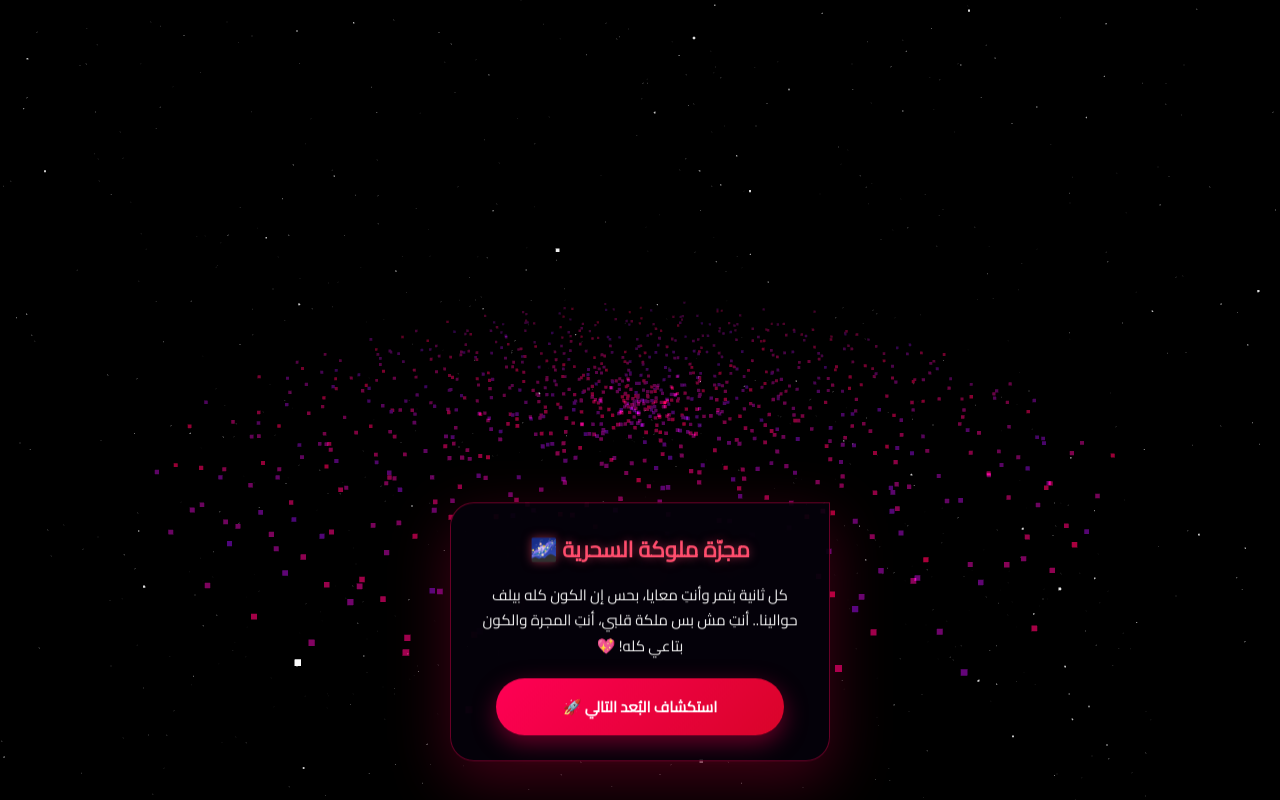
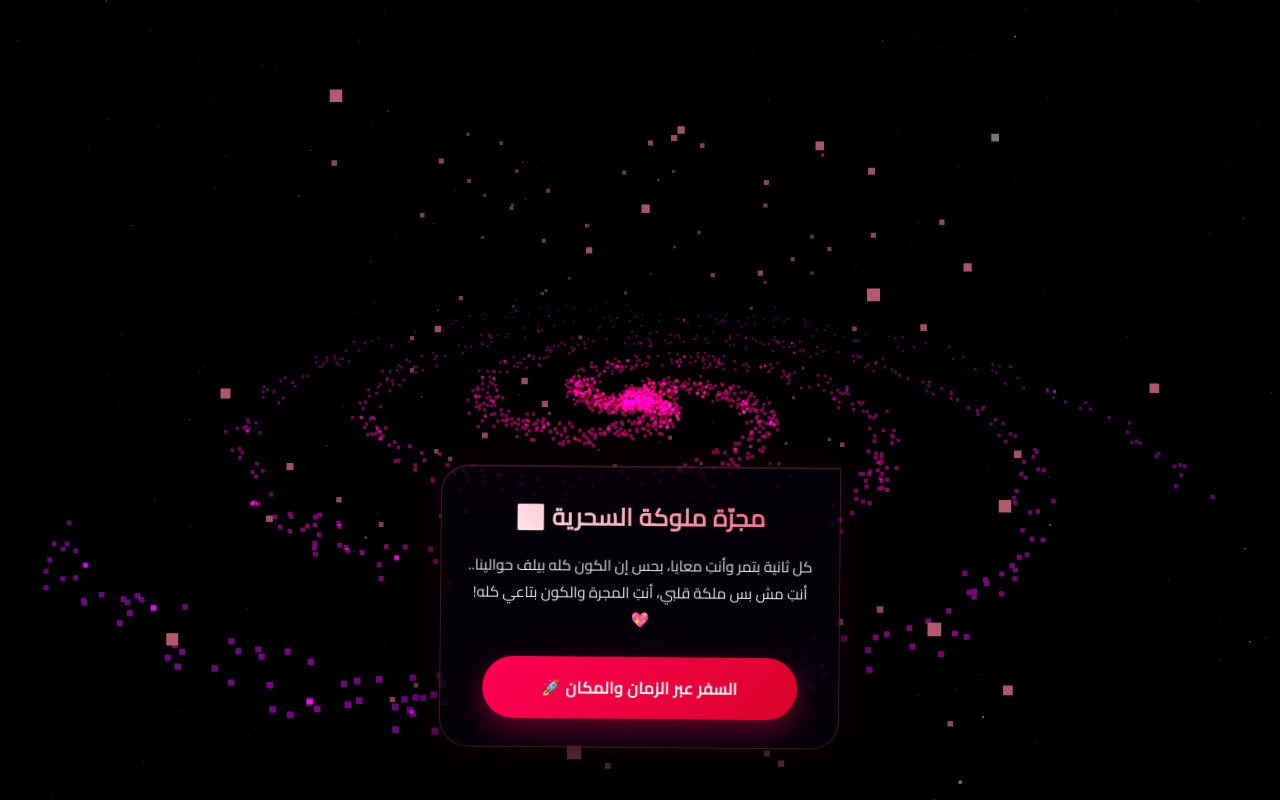
Before and after one commit to j8n49g5nzb-pixel/-, a plain HTML site: page index.html in a window 1280 px wide. Drawn offline with nearby package versions, Linux system fonts and the light colour scheme; animation ran at ten frames a second.

Commit message:
Update index.html

```diff
--- a/index.html
+++ b/index.html
@@ -3,7 +3,7 @@
 <head>
     <meta charset="UTF-8">
     <meta name="viewport" content="width=device-width, initial-scale=1.0, maximum-scale=1.0, user-scalable=no">
-    <title>Galaxia de Amor | مجرة الحب العالمية 🌌💖</title>
+    <title>Galaxia de Amor | التجربة السينمائية الفاخرة 🌌💖</title>
     <style>
         @import url('https://fonts.googleapis.com/css2?family=Cairo:wght=600;900&display=swap');
 
@@ -19,11 +19,10 @@
             width: 100%;
             height: 100%;
             overflow: hidden;
-            background-color: #000;
+            background-color: #010005;
             font-family: 'Cairo', sans-serif;
         }
 
-        /* حاوية الـ 3D الحقيقية */
         #canvas-container {
             position: absolute;
             width: 100%;
@@ -33,66 +32,76 @@
             z-index: 1;
         }
 
-        /* كارت الرسالة الفخم المتناسق */
-        .interface-container {
+        /* واجهة الـ UI الفاخرة المستوحاة من تصاميم Apple للمحترفين */
+        .cinema-interface {
             position: absolute;
-            bottom: 30px;
+            bottom: 40px;
             left: 50%;
             transform: translateX(-50%);
-            width: 90%;
-            max-width: 380px;
-            background: rgba(5, 2, 12, 0.8);
-            border: 1px solid rgba(255, 0, 85, 0.4);
-            backdrop-filter: blur(25px);
-            -webkit-backdrop-filter: blur(25px);
-            border-radius: 24px;
-            padding: 25px 20px;
+            width: 92%;
+            max-width: 400px;
+            background: rgba(4, 2, 10, 0.65);
+            border: 1px solid rgba(255, 77, 109, 0.25);
+            backdrop-filter: blur(30px) saturate(180%);
+            -webkit-backdrop-filter: blur(30px) saturate(180%);
+            border-radius: 28px;
+            padding: 28px 24px;
             text-align: center;
-            box-shadow: 0 20px 60px rgba(255, 0, 85, 0.25);
+            box-shadow: 0 30px 70px rgba(0, 0, 0, 0.8),
+                        inset 0 1px 0 rgba(255, 255, 255, 0.1),
+                        0 0 40px rgba(255, 0, 85, 0.1);
             z-index: 10;
-            animation: floatCard 4s infinite alternate ease-in-out;
+            animation: spaceFloat 5s infinite alternate ease-in-out;
             border-top-right-radius: 0;
+            transition: border-color 1s ease, box-shadow 1s ease;
         }
 
-        @keyframes floatCard {
-            0% { transform: translate(-50%, 0px); }
-            100% { transform: translate(-50%, -10px); }
+        @keyframes spaceFloat {
+            0% { transform: translate(-50%, 0px) rotate(-0.5deg); }
+            100% { transform: translate(-50%, -12px) rotate(0.5deg); }
         }
 
-        .interface-container h1 {
-            color: #ff4d6d;
-            font-size: 22px;
+        .cinema-interface h1 {
+            color: #fff;
+            font-size: 24px;
             font-weight: 900;
             margin-bottom: 12px;
-            text-shadow: 0 0 10px rgba(255, 77, 109, 0.5);
+            letter-spacing: 0.5px;
+            background: linear-gradient(45deg, #fff, #ff4d6d);
+            -webkit-background-clip: text;
+            -webkit-text-fill-color: transparent;
         }
 
-        .interface-container p {
+        .cinema-interface p {
             font-size: 15px;
-            line-height: 1.7;
-            color: #f0f0f0;
-            margin-bottom: 20px;
-            min-height: 75px;
-            transition: opacity 0.4s ease;
+            line-height: 1.8;
+            color: #e5e5e7;
+            margin-bottom: 24px;
+            min-height: 80px;
+            transition: opacity 0.5s ease;
+            font-weight: 500;
         }
 
-        .action-btn {
+        /* زرار هوليوودي تفاعلي مشع */
+        .cinema-btn {
             background: linear-gradient(135deg, #ff0055, #d90429);
             color: #fff;
             border: none;
-            padding: 14px 0;
-            width: 85%;
-            font-size: 15px;
+            padding: 16px 0;
+            width: 90%;
+            font-size: 16px;
             font-weight: bold;
             font-family: 'Cairo', sans-serif;
             border-radius: 50px;
             cursor: pointer;
-            box-shadow: 0 8px 25px rgba(255, 0, 85, 0.4);
-            transition: transform 0.2s;
+            box-shadow: 0 10px 30px rgba(255, 0, 85, 0.4);
+            transition: all 0.4s cubic-bezier(0.175, 0.885, 0.32, 1.275);
+            letter-spacing: 0.5px;
         }
 
-        .action-btn:active {
-            transform: scale(0.95);
+        .cinema-btn:active {
+            transform: scale(0.94);
+            box-shadow: 0 5px 15px rgba(255, 0, 85, 0.2);
         }
 
         audio { display: none; }
@@ -103,10 +112,10 @@
 
     <div id="canvas-container"></div>
 
-    <div class="interface-container">
+    <div class="cinema-interface" id="ui-card">
         <h1 id="card-title">مجرّة ملوكة السحرية 🌌</h1>
         <p id="card-text">كل ثانية بتمر وأنتِ معايا، بحس إن الكون كله بيلف حوالينا.. أنتِ مش بس ملكة قلبي، أنتِ المجرة والكون بتاعي كله! 💖</p>
-        <button class="action-btn" id="next-btn" onclick="nextStep()">استكشاف البُعد التالي 🚀</button>
+        <button class="cinema-btn" id="next-btn" onclick="triggerCinematicJump()">السفر عبر الزمان والمكان 🚀</button>
     </div>
 
     <audio id="bg-music" loop preload="auto">
@@ -114,69 +123,96 @@
     </audio>
 
     <script>
-        let scene, camera, renderer, starParticles, galaxySpiral;
+        let scene, camera, renderer, starField, mainGalaxy, cosmicHearts;
+        let targetCamPos = { x: 0, y: 180, z: 500 };
+        let targetCamLook = { x: 0, y: 0, z: 0 };
+        let currentCamLook = { x: 0, y: 0, z: 0 };
+        let galaxyColor1 = new THREE.Color('#ff0055');
+        let galaxyColor2 = new THREE.Color('#7209b7');
+
         const container = document.getElementById('canvas-container');
         const music = document.getElementById('bg-music');
 
-        // 1. إعداد الكون الافتراضي ثلاثي الأبعاد
-        function initThree() {
+        function initCinemaEngine() {
             scene = new THREE.Scene();
-            scene.fog = new THREE.FogExp2(0x000000, 0.0015);
+            scene.fog = new THREE.FogExp2(0x010005, 0.0012);
 
-            camera = new THREE.PerspectiveCamera(60, window.innerWidth / window.innerHeight, 1, 2000);
-            camera.position.z = 400;
-            camera.position.y = 150;
-            camera.lookAt(0, 0, 0);
+            camera = new THREE.PerspectiveCamera(60, window.innerWidth / window.innerHeight, 1, 3000);
+            camera.position.set(targetCamPos.x, targetCamPos.y, targetCamPos.z);
 
-            renderer = new THREE.WebGLRenderer({ antialias: true });
+            renderer = new THREE.WebGLRenderer({ antialias: true, alpha: false, powerPreference: "high-performance" });
             renderer.setSize(window.innerWidth, window.innerHeight);
             renderer.setPixelRatio(Math.min(window.devicePixelRatio, 2));
+            renderer.toneMapping = THREE.ACESFilmicToneMapping; // إضاءة سينمائية احترافية مثل الأفلام
             container.appendChild(renderer.domElement);
 
-            // إضافة النجوم العشوائية في الخلفية
-            const starsGeometry = new THREE.BufferGeometry();
-            const starsCount = 2500;
-            const starPositions = new Float32Array(starsCount * 3);
+            // 1. توليد آلاف النجوم الخلفية البعيدة
+            buildDeepSpace();
 
-            for(let i=0; i < starsCount * 3; i++) {
-                starPositions[i] = (Math.random() - 0.5) * 1500;
-            }
-            starsGeometry.setAttribute('position', new THREE.BufferAttribute(starPositions, 3));
-            const starsMaterial = new THREE.PointsMaterial({ color: 0xffffff, size: 1.5, transparent: true });
-            starParticles = new THREE.Points(starsGeometry, starsMaterial);
-            scene.add(starParticles);
+            // 2. توليد سديم القلوب الكونية الطائرة ثلاثية الأبعاد
+            buildCosmicHearts();
 
-            // بناء مجرة الدوامة التفاعلية
-            build3DGalaxy();
+            // 3. بناء المجرة الحلزونية العملاقة متطورة الطبقات
+            buildCinematicGalaxy();
 
             window.addEventListener('resize', onWindowResize);
-            animate();
+            renderLoop();
         }
 
-        // 2. هندسة الدوامة الحلزونية الاحترافية
-        function build3DGalaxy() {
-            galaxySpiral = new THREE.Group();
-            const particleCount = 1000;
+        function buildDeepSpace() {
+            const starsGeom = new THREE.BufferGeometry();
+            const count = 3000;
+            const positions = new Float32Array(count * 3);
+            for(let i=0; i<count*3; i++) { positions[i] = (Math.random() - 0.5) * 2000; }
+            starsGeom.setAttribute('position', new THREE.BufferAttribute(positions, 3));
+            const starsMat = new THREE.PointsMaterial({ color: 0xffffff, size: 1.2, transparent: true, opacity: 0.6 });
+            starField = new THREE.Points(starsGeom, starsMat);
+            scene.add(starField);
+        }
+
+        function buildCosmicHearts() {
+            // نظام جزيئات متطور يتدفق باستمرار لإعطاء حركة الفيلم السينمائي
+            const heartCount = 150;
+            const geom = new THREE.BufferGeometry();
+            const positions = new Float32Array(heartCount * 3);
+            for(let i=0; i<heartCount; i++) {
+                positions[i*3] = (Math.random() - 0.5) * 400;
+                positions[i*3+1] = (Math.random() - 0.5) * 400;
+                positions[i*3+2] = (Math.random() - 0.5) * 800;
+            }
+            geom.setAttribute('position', new THREE.BufferAttribute(positions, 3));
+            const mat = new THREE.PointsMaterial({
+                color: 0xff4d6d,
+                size: 6,
+                transparent: true,
+                opacity: 0.9,
+                blending: THREE.AdditiveBlending
+            });
+            cosmicHearts = new THREE.Points(geom, mat);
+            scene.add(cosmicHearts);
+        }
+
+        function buildCinematicGalaxy() {
+            mainGalaxy = new THREE.Group();
+            const count = 2500;
             const geometry = new THREE.BufferGeometry();
-            const positions = new Float32Array(particleCount * 3);
-            const colors = new Float32Array(particleCount * 3);
+            const positions = new Float32Array(count * 3);
+            const colors = new Float32Array(count * 3);
 
-            const color1 = new THREE.Color('#ff0055');
-            const color2 = new THREE.Color('#7209b7');
+            for (let i = 0; i < count; i++) {
+                const r = Math.pow(Math.random(), 2.5) * 350; // تركيز النجوم في المركز مثل الثقوب السوداء الحقيقية
+                const arms = 3; // مجرة بثلاث أذرع حلزونية عملاقة
+                const theta = (i % arms) * ((2 * Math.PI) / arms) + r * 0.025;
 
-            for (let i = 0; i < particleCount; i++) {
-                const r = (i / particleCount) * 250;
-                const theta = i * 0.15;
-
-                const x = Math.cos(theta) * r + (Math.random() - 0.5) * 20;
-                const y = (Math.random() - 0.5) * 15;
-                const z = Math.sin(theta) * r + (Math.random() - 0.5) * 20;
+                const x = Math.cos(theta) * r + (Math.random() - 0.5) * 22;
+                const y = (Math.random() - 0.5) * 12;
+                const z = Math.sin(theta) * r + (Math.random() - 0.5) * 22;
 
                 positions[i * 3] = x;
                 positions[i * 3 + 1] = y;
                 positions[i * 3 + 2] = z;
 
-                const mixedColor = color1.clone().lerp(color2, Math.random());
+                const mixedColor = galaxyColor1.clone().lerp(galaxyColor2, r / 350);
                 colors[i * 3] = mixedColor.r;
                 colors[i * 3 + 1] = mixedColor.g;
                 colors[i * 3 + 2] = mixedColor.b;
@@ -186,27 +222,97 @@
             geometry.setAttribute('color', new THREE.BufferAttribute(colors, 3));
 
             const material = new THREE.PointsMaterial({
-                size: 3.5,
+                size: 4.0,
                 vertexColors: true,
                 transparent: true,
-                opacity: 0.8,
+                opacity: 0.85,
                 blending: THREE.AdditiveBlending
             });
 
             const points = new THREE.Points(geometry, material);
-            galaxySpiral.add(points);
-            scene.add(galaxySpiral);
+            mainGalaxy.add(points);
+            scene.add(mainGalaxy);
         }
 
-        // 3. أنيميشن الحركة اللانهائية والكاميرا السينمائية
-        function animate() {
-            requestAnimationFrame(animate);
+        function renderLoop() {
+            requestAnimationFrame(renderLoop);
 
-            // حركة دوامة المجرة والنجوم
-            if(galaxySpiral) galaxySpiral.rotation.y -= 0.003;
-            if(starParticles) starParticles.rotation.y += 0.0005;
+            // دوران أذرع الكون والمجرات بشكل سينمائي فخم
+            if(mainGalaxy) mainGalaxy.rotation.y -= 0.0025;
+            if(starField) starField.rotation.y += 0.0003;
+
+            // جعل القلوب الكونية تندفع نحو عيون المشاهد باستمرار كأننا بنطير جوة الفضاء
+            if(cosmicHearts) {
+                const positions = cosmicHearts.geometry.attributes.position.array;
+                for(let i=0; i<positions.length; i+=3) {
+                    positions[i+2] += 1.5; // الحركة للأمام
+                    if(positions[i+2] > 600) positions[i+2] = -400; // إعادة التوليد في الخلف عند العبور
+                }
+                cosmicHearts.geometry.attributes.position.needsUpdate = true;
+            }
+
+            // تطبيق تأثير الانسيابية والنعومة الفائقة لحركة الكاميرا (Lerp Smooth Interpolation)
+            camera.position.x += (targetCamPos.x - camera.position.x) * 0.05;
+            camera.position.y += (targetCamPos.y - camera.position.y) * 0.05;
+            camera.position.z += (targetCamPos.z - camera.position.z) * 0.05;
+
+            currentCamLook.x += (targetCamLook.x - currentCamLook.x) * 0.05;
+            currentCamLook.y += (targetCamLook.y - currentCamLook.y) * 0.05;
+            currentCamLook.z += (targetCamLook.z - currentCamLook.z) * 0.05;
+            camera.lookAt(currentCamLook.x, currentCamLook.y, currentCamLook.z);
 
             renderer.render(scene, camera);
+        }
+
+        let step = 0;
+        function triggerCinematicJump() {
+            if(music.paused) {
+                music.play().then(() => { music.currentTime = 120; }).catch(e => {});
+            }
+
+            step++;
+            const textEl = document.getElementById('card-text');
+            const titleEl = document.getElementById('card-title');
+            const btnEl = document.getElementById('next-btn');
+            const uiCard = document.getElementById('ui-card');
+
+            textEl.style.opacity = 0;
+
+            // حيلة هوليوودية: عمل اختراق سريع جداً بالكامل للداخل قبل الانتقال للمشهد التالي
+            targetCamPos = { x: (Math.random() - 0.5) * 50, y: (Math.random() - 0.5) * 50, z: -50 };
+
+            setTimeout(() => {
+                if (step === 1) {
+                    titleEl.innerText = "كوكب العيون الأجمل 🔮";
+                    textEl.innerHTML = "في كل ركن في المجرة دي، وفي كل نبضة من نبضات قلبي، مفيش غير اسمك وبس.. ربنا يخليكي ليا يا أحلى عيون في الكون كله! 💕🦋";
+                    btnEl.innerText = "التحليق لسديم العشق 🌀";
+
+                    // مشهد من الأعلى لأسفل (Eagle Eye Cinematic Shot)
+                    targetCamPos = { x: 0, y: 450, z: 150 };
+                    uiCard.style.borderColor = "rgba(157, 78, 221, 0.5)";
+                    uiCard.style.boxShadow = "0 30px 70px rgba(0, 0, 0, 0.8), 0 0 40px rgba(157, 78, 221, 0.2)";
+                } else if (step === 2) {
+                    titleEl.innerText = "نجمة سمايا الوحيدة 💎";
+                    textEl.innerHTML = "مهما لفيت الدنيا ومهما شفت نجوم، هيفضل مكانك فوق عالي ومنور دنيتي.. مخلية حياتي كلها حب وسعادة، بعشقك لآخر يوم في عمري! ✨❤️";
+                    btnEl.innerText = "الوصول لمركز الكون 👑";
+
+                    // مشهد جانبي مائل سينمائي من حافة الأذرع (Close Cinematic Track)
+                    targetCamPos = { x: -320, y: 60, z: -200 };
+                    uiCard.style.borderColor = "rgba(0, 245, 212, 0.5)";
+                    uiCard.style.boxShadow = "0 30px 70px rgba(0, 0, 0, 0.8), 0 0 40px rgba(0, 245, 212, 0.2)";
+                } else {
+                    titleEl.innerText = "مجرّة ملوكة السحرية 🌌";
+                    textEl.innerHTML = "كل ثانية بتمر وأنتِ معايا، بحس إن الكون كله بيلف حوالينا.. أنتِ مش بس ملكة قلبي، أنتِ المجرة والكون بتاعي كله! 💖";
+                    btnEl.innerText = "السفر عبر الزمان والمكان 🚀";
+
+                    // العودة للمشهد الأولي الواسع الفخم
+                    targetCamPos = { x: 0, y: 180, z: 500 };
+                    uiCard.style.borderColor = "rgba(255, 77, 109, 0.25)";
+                    uiCard.style.boxShadow = "0 30px 70px rgba(0, 0, 0, 0.8), 0 0 40px rgba(255, 0, 85, 0.1)";
+                    step = 0;
+                }
+                textEl.style.opacity = 1;
+            }, 600); // الانتقال بيتم بنعومة في نص ثانية أثناء الخدعة السينمائية
         }
 
         function onWindowResize() {
@@ -215,51 +321,7 @@
             renderer.setSize(window.innerWidth, window.innerHeight);
         }
 
-        // 4. نظام التحكم بالخطوات والتنقل الفضائي الديناميكي
-        let currentStep = 0;
-        function nextStep() {
-            if(music.paused) {
-                music.play().then(() => { music.currentTime = 120; }).catch(e => {});
-            }
-
-            currentStep++;
-            const textEl = document.getElementById('card-text');
-            const titleEl = document.getElementById('card-title');
-            const btnEl = document.getElementById('next-btn');
-
-            textEl.style.opacity = 0;
-
-            setTimeout(() => {
-                if (currentStep === 1) {
-                    titleEl.innerText = "كوكب العيون الأجمل 🔮";
-                    textEl.innerHTML = "في كل ركن في المجرة دي، وفي كل نبضة من نبضات قلبي، مفيش غير اسمك وبس.. ربنا يخليكي ليا يا أحلى عيون في الكون كله! 💕🦋";
-                    btnEl.innerText = "التحليق لسديم العشق 🌌";
-
-                    // تحريك الكاميرا لمشهد وزاوية جديدة تماماً
-                    camera.position.set(0, 300, 100);
-                    camera.lookAt(0,0,0);
-                } else if (currentStep === 2) {
-                    titleEl.innerText = "نجمة سمايا الوحيدة 💎";
-                    textEl.innerHTML = "مهما لفيت الدنيا ومهما شفت نجوم، هيفضل مكانك فوق عالي ومنور دنيتي.. مخلية حياتي كلها حب وسعادة، بعشقك لآخر يوم في عمري! ✨❤️";
-                    btnEl.innerText = "الوصول لمركز الكون 👑";
-
-                    camera.position.set(250, 80, 250);
-                    camera.lookAt(0,0,0);
-                } else {
-                    titleEl.innerText = "مجرّة ملوكة السحرية 🌌";
-                    textEl.innerHTML = "كل ثانية بتمر وأنتِ معايا، بحس إن الكون كله بيلف حوالينا.. أنتِ مش بس ملكة قلبي، أنتِ المجرة والكون بتاعي كله! 💖";
-                    btnEl.innerText = "استكشاف البُعد التالي 🚀";
-
-                    camera.position.set(0, 150, 400);
-                    camera.lookAt(0,0,0);
-                    currentStep = 0;
-                }
-                textEl.style.opacity = 1;
-            }, 400);
-        }
-
-        // تشغيل كل شيء عند فتح الصفحة
-        window.onload = initThree;
+        window.onload = initCinemaEngine;
     </script>
 </body>
 </html>
```
